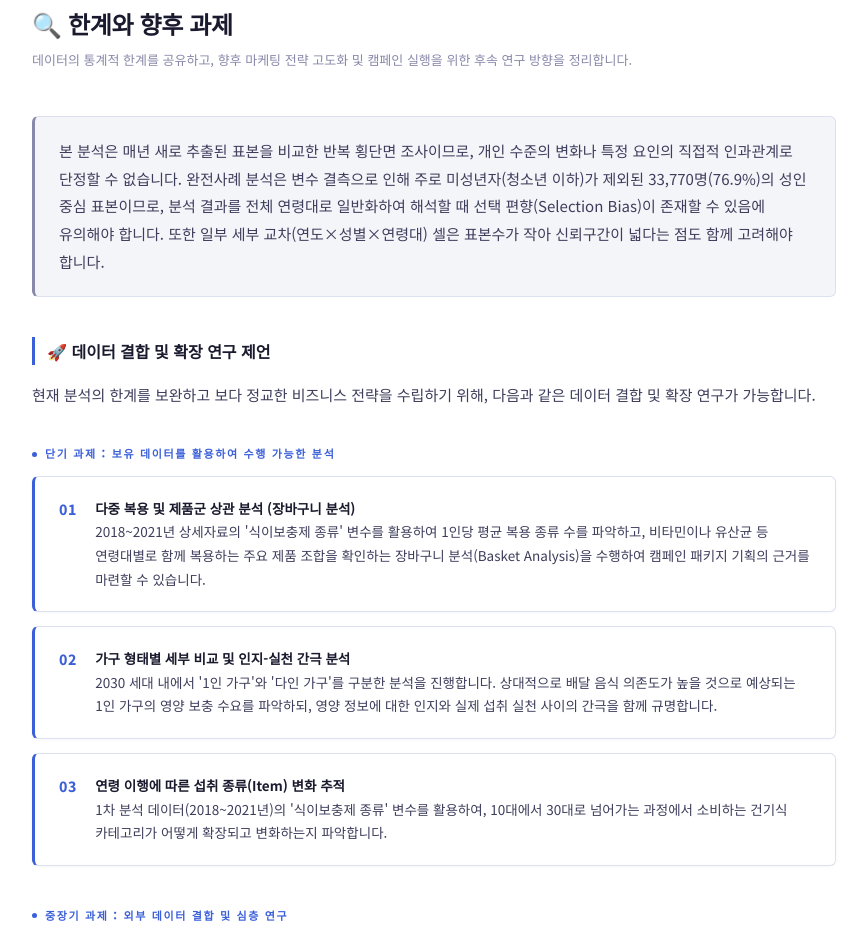
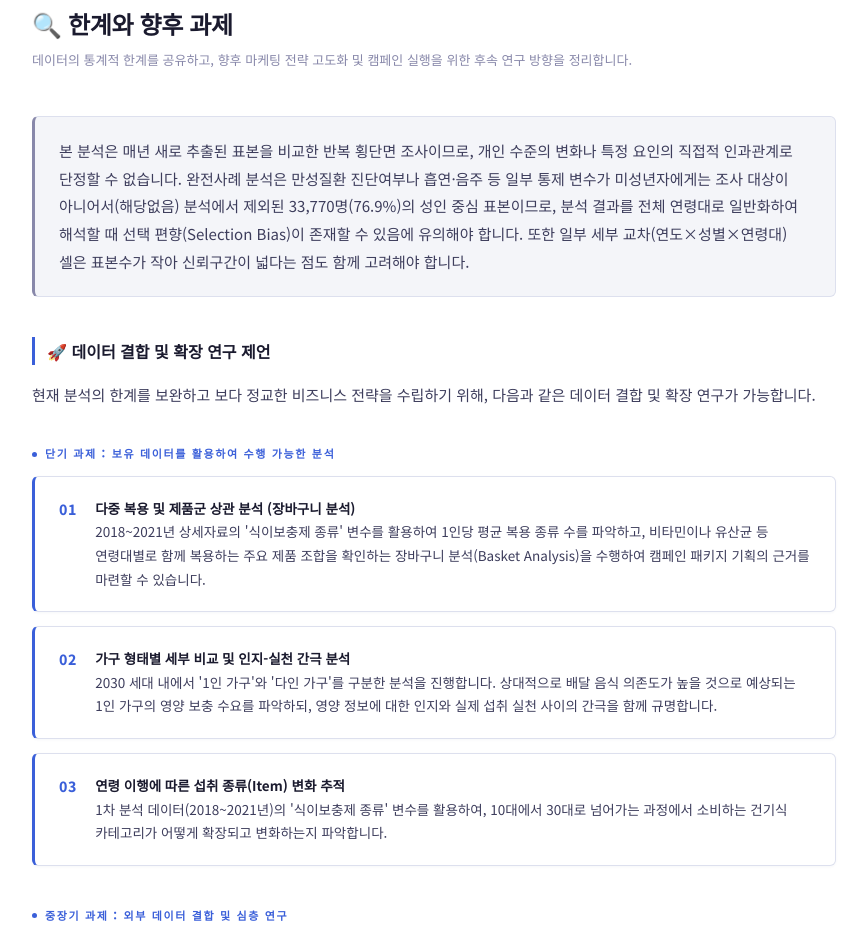
Before and after one commit to bodli-ham/port, a plain HTML site: page md/mkt_data-analysis-portfolio.html in a window 1280 px wide. Shown: the part 10940-11874 px from the top of the page, without its empty margins (206-1073 px from the left). Drawn offline with nearby package versions, Linux system fonts and the light colour scheme; a web font is replaced by a local one.

Commit message:
Correct statistical bias description (from missing values to variable non-applicability for minors)

```diff
--- a/md/mkt_data-analysis-portfolio.html
+++ b/md/mkt_data-analysis-portfolio.html
@@ -1012,7 +1012,7 @@ li { margin-bottom: 8px; color: var(--ink-mid); font-size: 14.5px; }
   <p class="sec-sub">데이터의 통계적 한계를 공유하고, 향후 마케팅 전략 고도화 및 캠페인 실행을 위한 후속 연구 방향을 정리합니다.</p>
 
   <div class="callout gray">
-    <p class="body" style="margin:0;">본 분석은 매년 새로 추출된 표본을 비교한 반복 횡단면 조사이므로, 개인 수준의 변화나 특정 요인의 직접적 인과관계로 단정할 수 없습니다. 완전사례 분석은 변수 결측으로 인해 주로 미성년자(청소년 이하)가 제외된 33,770명(76.9%)의 성인 중심 표본이므로, 분석 결과를 전체 연령대로 일반화하여 해석할 때 선택 편향(Selection Bias)이 존재할 수 있음에 유의해야 합니다. 또한 일부 세부 교차(연도×성별×연령대) 셀은 표본수가 작아 신뢰구간이 넓다는 점도 함께 고려해야 합니다.</p>
+    <p class="body" style="margin:0;">본 분석은 매년 새로 추출된 표본을 비교한 반복 횡단면 조사이므로, 개인 수준의 변화나 특정 요인의 직접적 인과관계로 단정할 수 없습니다. 완전사례 분석은 만성질환 진단여부나 흡연·음주 등 일부 통제 변수가 미성년자에게는 조사 대상이 아니어서(해당없음) 분석에서 제외된 33,770명(76.9%)의 성인 중심 표본이므로, 분석 결과를 전체 연령대로 일반화하여 해석할 때 선택 편향(Selection Bias)이 존재할 수 있음에 유의해야 합니다. 또한 일부 세부 교차(연도×성별×연령대) 셀은 표본수가 작아 신뢰구간이 넓다는 점도 함께 고려해야 합니다.</p>
   </div>
 
   <h3 style="margin-top:40px;">🚀 데이터 결합 및 확장 연구 제언</h3>
```
Also changed, not shown: md/pm_data-analysis-portfolio.html (+1 -1 lines).
